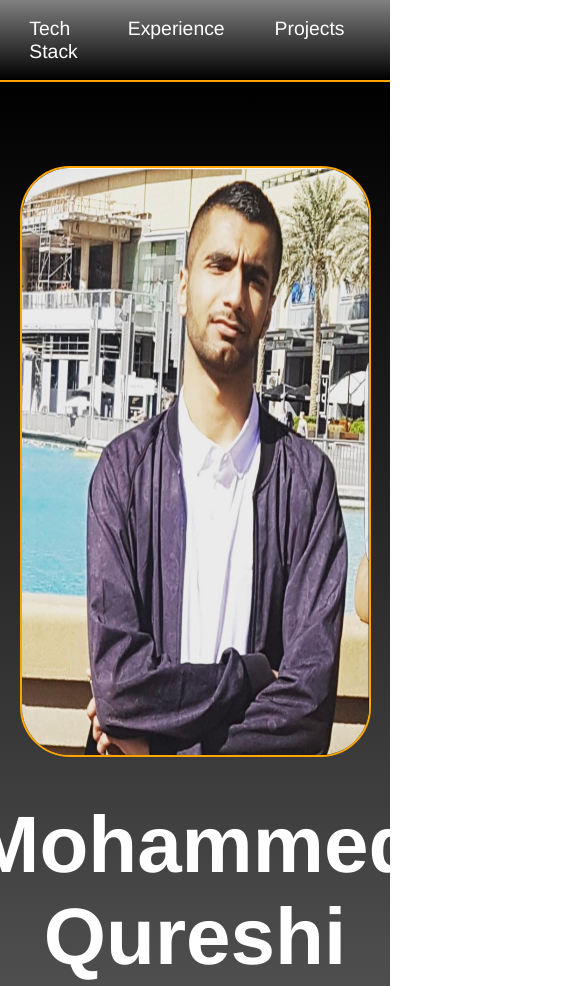
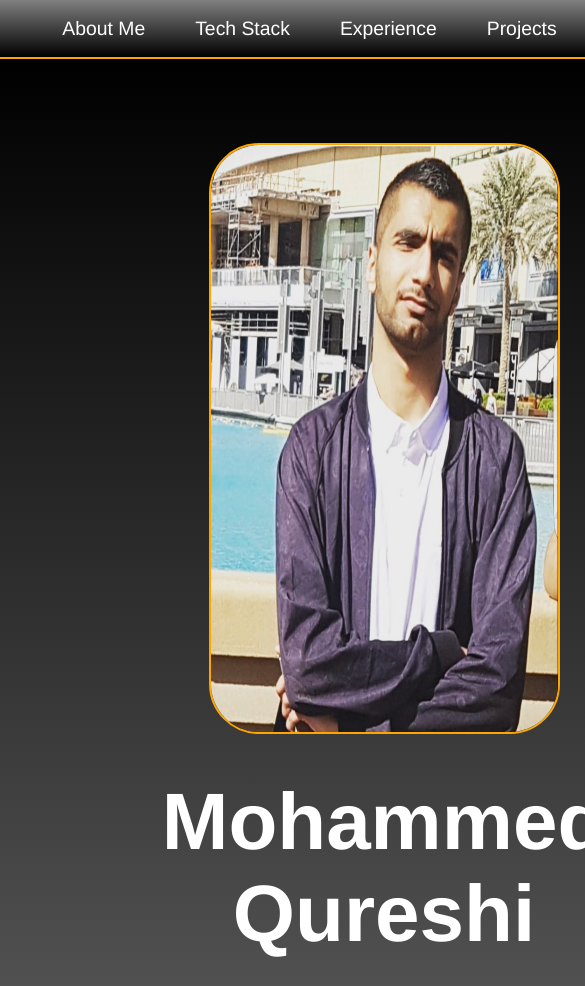
Before and after one commit to moh-qureshi/portfolio, a plain HTML site: page index.html in a window 390 px wide. Shown: the top 986 px of the page, 585 px wide, since content can reach past the window. Drawn offline with Linux system fonts and the light colour scheme.

Commit message:
responsive

```diff
--- a/style.css
+++ b/style.css
@@ -351,6 +351,9 @@ form button:hover{
 }
 
 @media screen and (max-width: 768px) {
+    body{
+        width: 768px;
+    }
 
     #navbar, #nav{
         font-size: 1.1em;
```
